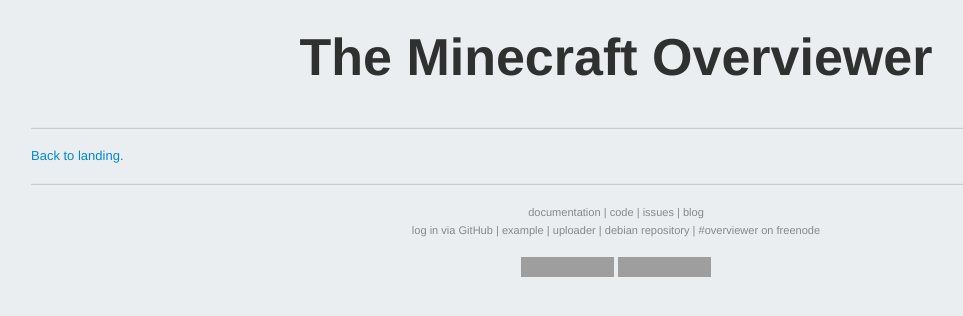
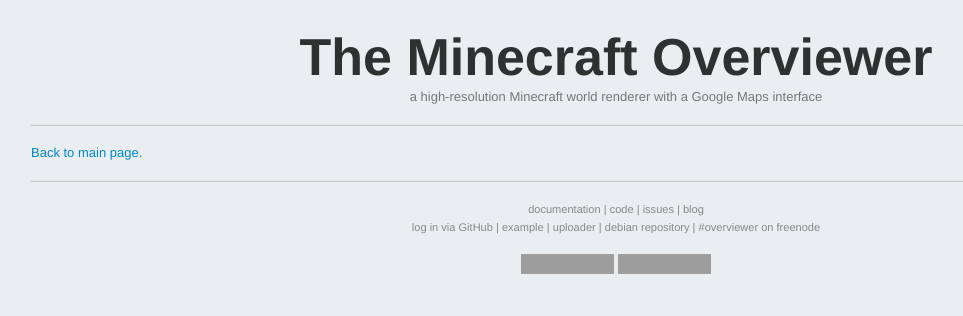
Before and after one commit to overviewer/Overviewer-Web, a Django app: template templates/registration/logged_out.html in a window 1280 px wide. Shown: the top 316 px of the page, without its empty margins (24-987 px from the left). Run offline with Django 3.2, Linux system fonts and the light colour scheme; the template is opened without the code that fills it, so the values that code supplies are empty; some libraries are stand-ins or nearby versions; grey boxes are pictures that could not be loaded.

Commit message:
tagline, and fixed logout page

```diff
--- a/static/css/custom.css
+++ b/static/css/custom.css
@@ -20,13 +20,14 @@ hr {
 .masthead
 {
     margin-top: 3em;
-    margin-bottom: 4em;
+    margin-bottom: 1em;
     text-align: center;
 }
 
 .masthead h1
 {
     font-size: 4em;
+	margin-bottom: 0.25em;
 }
 
 .masthead a
@@ -34,9 +35,8 @@ hr {
 	color: rgba(0, 0, 0, 0.8);
 }
 
-.authmessage
+.tagline
 {
-	margin-top: 1em;
 	color: rgba(0, 0, 0, 0.5);
 }
 
--- a/templates/base.html
+++ b/templates/base.html
@@ -31,8 +31,9 @@
     <div class="container">
       <div class="masthead">
         <h1><a href="/">The Minecraft Overviewer</a></h1>
+		<p class="tagline">a high-resolution Minecraft world renderer with a Google Maps interface</p>
 		{% if user.is_authenticated %}
-		<p class="authmessage">(logged in as {{ user.username }}. <a href="/logout">log out</a>.)</p>
+		<p class="tagline">(logged in as {{ user.username }}. <a href="/logout">log out</a>.)</p>
 		{% endif %}
       </div>
       <hr />
--- a/templates/registration/logged_out.html
+++ b/templates/registration/logged_out.html
@@ -4,6 +4,6 @@
 
 {% block body %}
 <h1>{{ title }}</h1>
-<p><a href="/landing">Back to landing.</a></p>
+<p><a href="/">Back to main page.</a></p>
 
 {% endblock body %}
```
